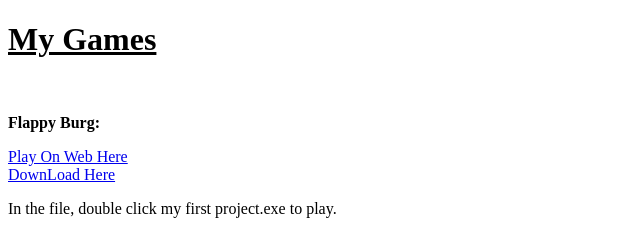
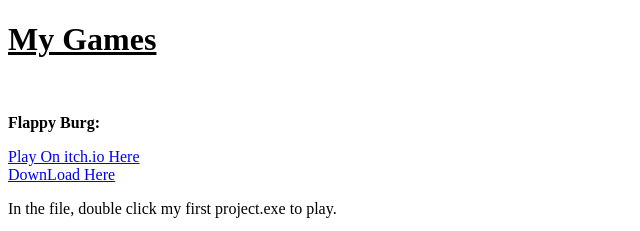
Before and after one commit to Chicken26nuggets/Games.github.io, a plain HTML site: page index.html in a window 1280 px wide. Shown: the top 231 px of the page, 0-640 px from the left. Drawn offline with Linux system fonts and the light colour scheme.

Commit message:
Update index.html

```diff
--- a/index.html
+++ b/index.html
@@ -9,7 +9,7 @@
     <p><h1><u><strong>My Games</strong></u></h1></p>
     <br>
     <p><b>Flappy Burg:</b></p>
-    <a href="https://chicken26nuggets.itch.io/flappy-burg" target="_blank">Play On Web Here</a><br>
+    <a href="https://chicken26nuggets.itch.io/flappy-burg" target="_blank">Play On itch.io Here</a><br>
     <a href="FlapBurg.zip" download>DownLoad Here</a><br>
     <p>In the file, double click my first project.exe to play.</p>
     <img src="https://tse1.mm.bing.net/th?id=OIP.Vn5yYlroJGjlEWzpLcJL3gHaHa&pid=Api&rs=1&c=1&qlt=95&w=115&h=115">
```
